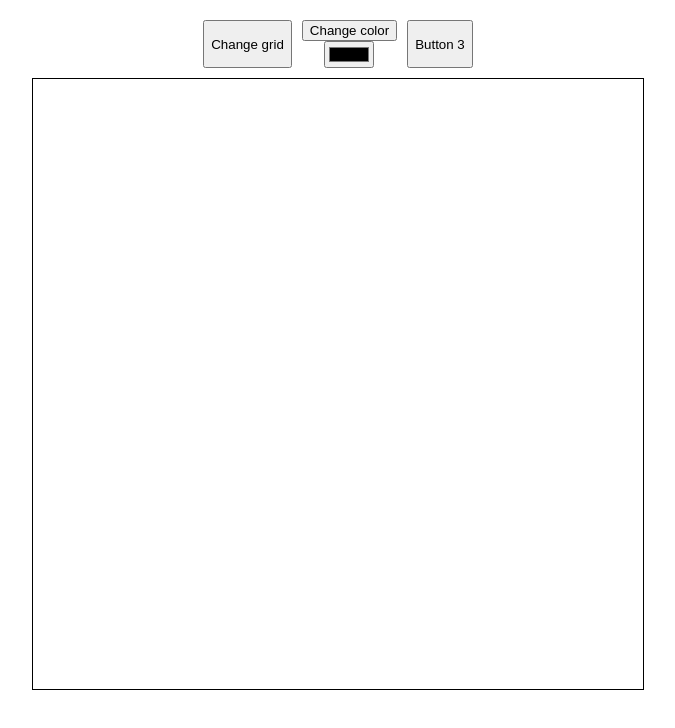
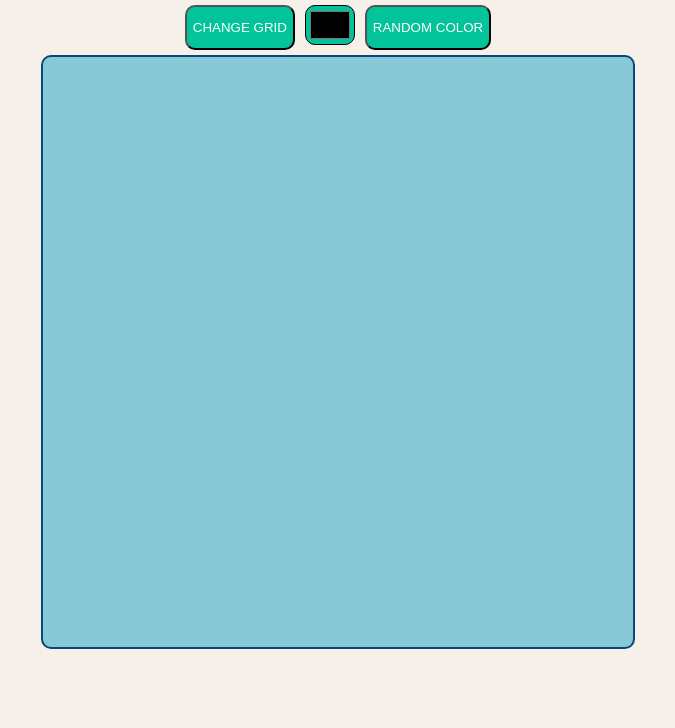
Before and after one commit to yoga1234/etch-a-sketch, a plain HTML site: page index.html in a window 1280 px wide. Shown: the whole page, without its empty margins (302-977 px from the left). Drawn offline with Linux system fonts and the light colour scheme.

Commit message:
cleaning the code and style

```diff
--- a/index.html
+++ b/index.html
@@ -14,12 +14,8 @@
   <!-- button container -->
   <div class="button-container">
     <button class="btn-change-grid">Change grid</button>
-    <div class="color-button-group">
-      <button class="btn-change-color">Change color</button>
-      <input type="color" class="btn-color">
-    </div>
-
-    <button class="another-button">Button 3</button>
+    <input type="color" class="btn-color">
+    <button class="random-color-button">Random Color</button>
   </div>
   <!-- block container -->
   <div class="container">
--- a/script.js
+++ b/script.js
@@ -14,6 +14,7 @@ let headElement = document.getElementsByTagName('head')[0];
 
 // function for changing grid
 function changeGrid() {
+
   gridSize = prompt('How many grid do you want?');
   if(gridSize > 100 || gridSize < 0) {
     alert("Grid size can choose between 0 and 100");
@@ -29,6 +30,7 @@ function changeGrid() {
       divContainer.appendChild(divBlock);
     }
   }
+
   // getting the div-block element
   const divBlocks = document.querySelectorAll('.div-block');
   divBlocks.forEach(block => block.addEventListener('mouseover', hoverMouse));
@@ -42,9 +44,7 @@ function hoverMouse(e) {
     // default is grey background
     e.target.classList.add('grey-bg');
   } else {
-
-
-    // e.target.classList.add(`${customBackground.length}-bg`);
+    // dynamically create background style
     e.target.setAttribute("style", `background-color: ${customBackground.slice(customBackground.length - 1)}`)
   }
 
--- a/style.css
+++ b/style.css
@@ -7,10 +7,11 @@ body {
   height: 100%;
   margin: 0;
   padding: 0;
+  background-color: #f5f0e9;
 }
 /* button container */
 .button-container {
-  margin: 20px auto 10px auto;
+  margin: 5px auto 5px auto;
   width: max-content;
   display: flex;
 }
@@ -20,6 +21,36 @@ body {
   align-items: center;
   margin: 0 10px 0 10px;
 }
+.btn-change-grid {
+  border-radius: 10px;
+  outline: none;
+  text-transform: uppercase;
+  color: #fff;
+  background-color: #02C39A;
+  height: 45px;
+}
+.btn-change-color {
+  text-transform: uppercase;
+  color: #fff;
+  background-color: #02C39A;
+}
+.btn-color {
+  border-radius: 10px;
+  outline: none;
+  text-transform: uppercase;
+  color: #fff;
+  background-color: #02C39A;
+  height: 40px;
+  margin: 0 10px 0 10px;
+}
+.random-color-button {
+  border-radius: 10px;
+  outline: none;
+  text-transform: uppercase;
+  color: #fff;
+  background-color: #02C39A;
+  height: 45px;
+}
 
 /* block container */
 .container {
@@ -27,11 +58,13 @@ body {
   max-width: 100%;
   max-height: 100%;
   overflow: auto;
-  border: .5px solid #000;
+  border-radius: 10px;
+  border: 2px solid #084779;
+  background-color: #87c9d7;
   padding: 5px;
   display: flex;
-  width: 600px;
-  height: 600px;
+  width: 580px;
+  height: 580px;
 }
 .div-container {
   display: flex;
@@ -39,7 +72,7 @@ body {
   flex: 1 1 0px;
 }
 .div-block {
-  border: .1px solid #000;
+  border: .1px solid #fff;
   flex: 1 1 0px;
 }
 .grey-bg {
```
